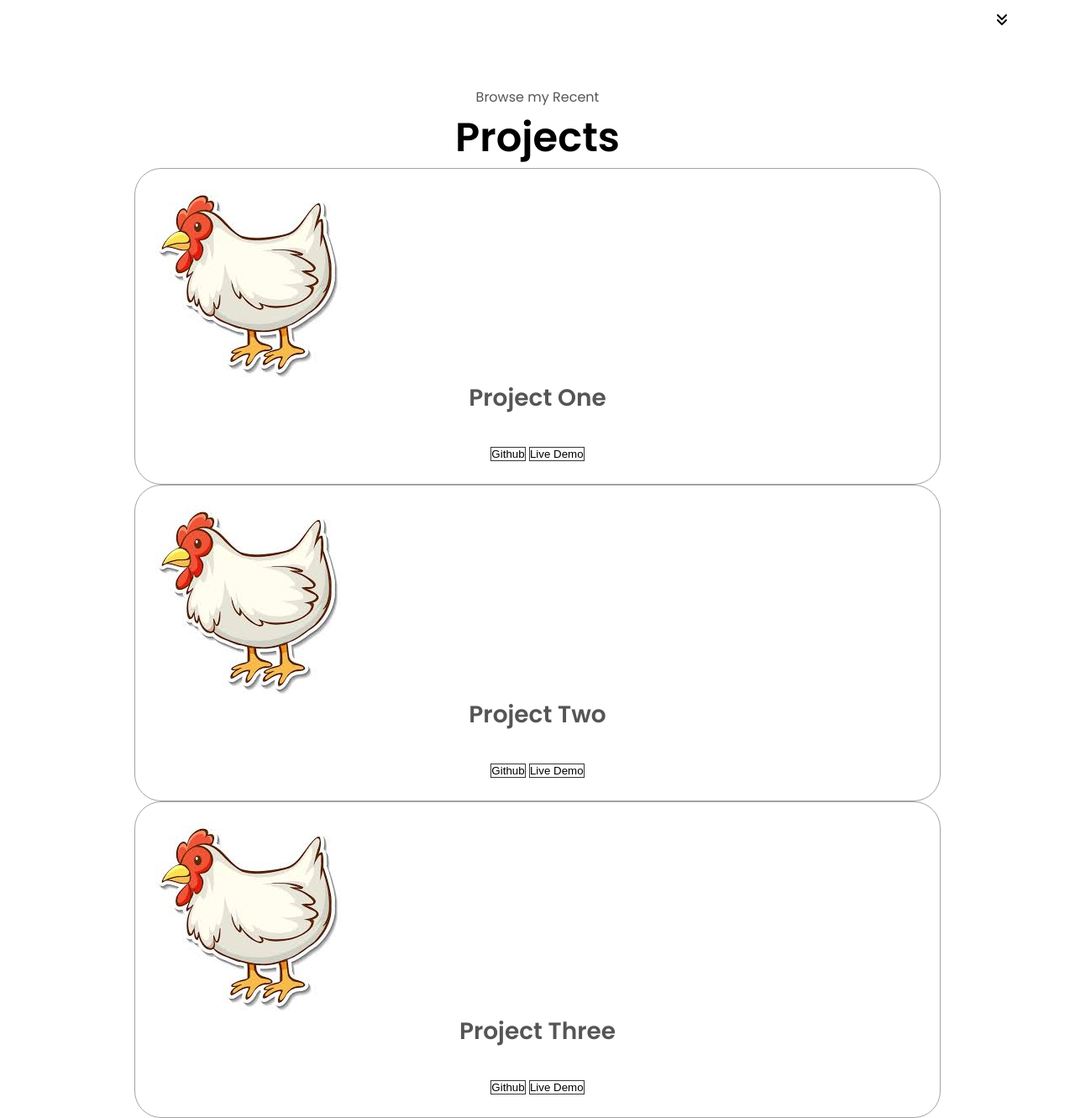
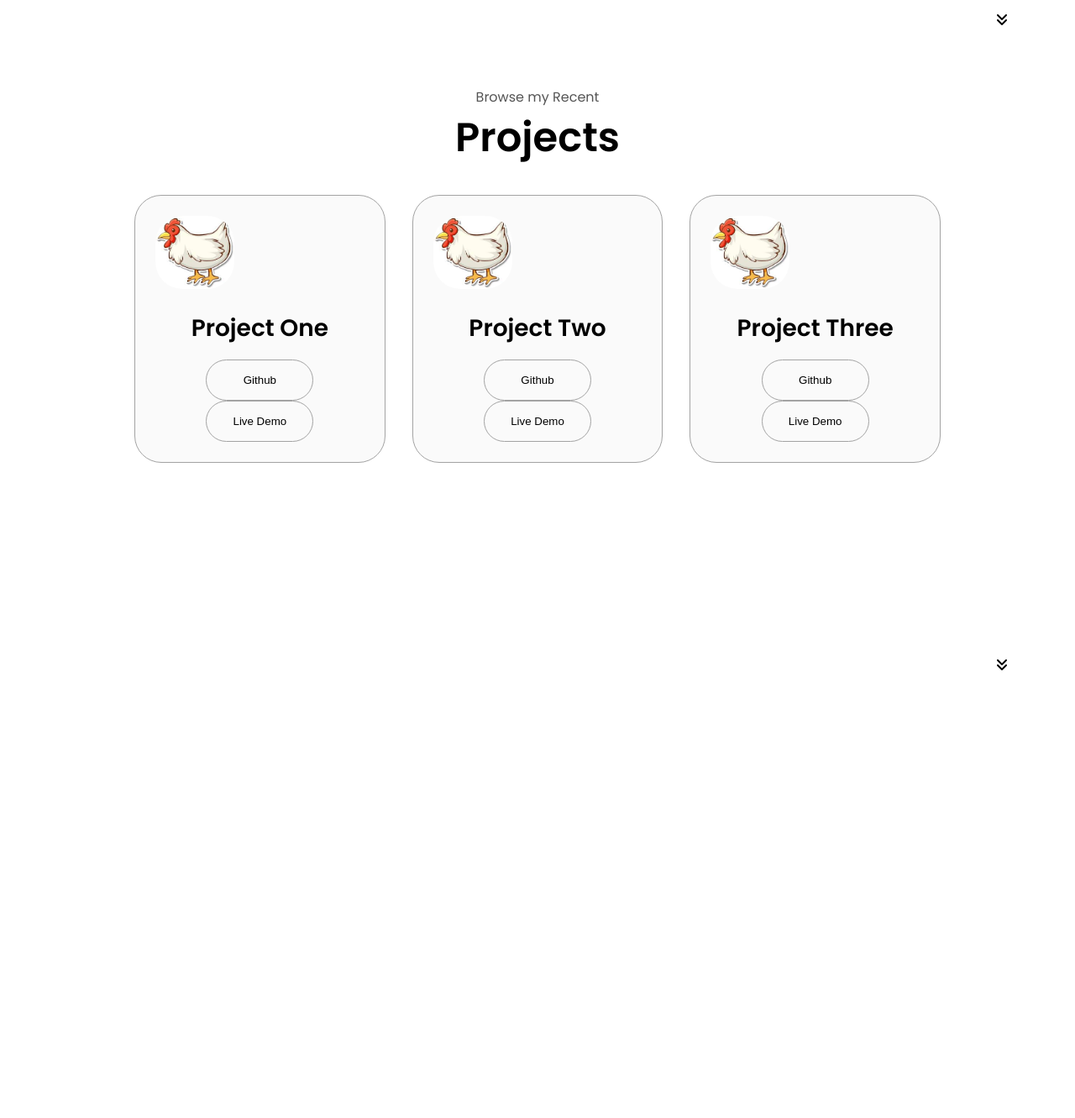
Before and after one commit to Bryium/Portfolio, a Django app: page /Home/ in a window 1280 px wide; the page is wider, and only the part inside the window is pictured. Shown: the part 2305-3636 px from the top of that part at 84% size. After the commit the page ends 3103 px from the top of that part, so only its background shows below. Run offline with Django 4.2, Linux system fonts and the light colour scheme; some libraries are stand-ins or nearby versions.

Commit message:
styled the projects section

```diff
--- a/Home/static/style.css
+++ b/Home/static/style.css
@@ -328,6 +328,7 @@ padding-top: 4vh;
   display: grid;
   grid-template-columns: repeat(2, 1fr);
   text-align: center;
+
   gap: 2.5rem;
 }
 
@@ -342,3 +343,30 @@ article {
   cursor: pointer;
 
 }
+
+/*PROJECTS SECTION*/
+
+#projects {
+  position: relative;
+}
+
+.color-container {
+  border-color: rgb(163, 163, 163);
+  background-color: rgb(250, 250, 250);
+}
+
+.project-img {
+  border-radius: 2rem;
+  width: 90%;
+  height: 90%;
+}
+
+.project-title {
+  margin: 1rem;
+  color: black;
+}
+
+.project-btn {
+  color: black;
+  border-color: rgb(163, 163, 163);
+}
--- a/templates/home.html
+++ b/templates/home.html
@@ -279,16 +279,17 @@
     <p class="section_text_p1">Browse my Recent</p>
     <h1 class="title">Projects</h1>
     <div class="experience-details-container">
+        <div class="about-containers">
         <div class="details-container color-container">
             <div class="article-container">
                 <img src="{% static 'assets/img.png' %}" alt="project 1" class="project-img">
             </div>
             <h2 class="experience-sub-title project-title">Project One</h2>
             <div class="btn-container"></div>
-            <button class="btn-color-2 project-btn" onclick="location.href='https://github.com/Bryium/KukuAfya'">
+            <button class="btn btn-color-2 project-btn" onclick="location.href='https://github.com/Bryium/KukuAfya'">
                 Github
             </button>
-            <button class="btn-color-2 project-btn" onclick="location.href='https://github.com/Bryium/KukuAfya'">
+            <button class="btn btn-color-2 project-btn" onclick="location.href='https://github.com/Bryium/KukuAfya'">
                 Live Demo
             </button>
         </div>
@@ -298,10 +299,10 @@
             </div>
             <h2 class="experience-sub-title project-title">Project Two</h2>
             <div class="btn-container"></div>
-            <button class="btn-color-2 project-btn" onclick="location.href='https://github.com/Bryium/Portfolio'">
+            <button class="btn btn-color-2 project-btn" onclick="location.href='https://github.com/Bryium/Portfolio'">
                 Github
             </button>
-            <button class="btn-color-2 project-btn" onclick="location.href='https://github.com/Bryium/Portfolio'">
+            <button class="btn btn-color-2 project-btn" onclick="location.href='https://github.com/Bryium/Portfolio'">
                 Live Demo
             </button>
         </div>
@@ -311,14 +312,16 @@
             </div>
             <h2 class="experience-sub-title project-title">Project Three</h2>
             <div class="btn-container"></div>
-            <button class="btn-color-2 project-btn" onclick="location.href='https://github.com/Bryium/Browser-Testing'">
+            <button class="btn btn-color-2 project-btn" onclick="location.href='https://github.com/Bryium/Browser-Testing'">
                 Github
             </button>
-            <button class="btn-color-2 project-btn" onclick="location.href='https://github.com/Bryium/Browser-Testing'">
+            <button class="btn btn-color-2 project-btn" onclick="location.href='https://github.com/Bryium/Browser-Testing'">
                 Live Demo
             </button>
         </div>
+        </div>
     </div>
+    <i class="fa-solid fa-angles-down icon-arrow" style="color: #000000;" onclick="location.href='#Contacts'"></i>
 </section>
 
 
```
